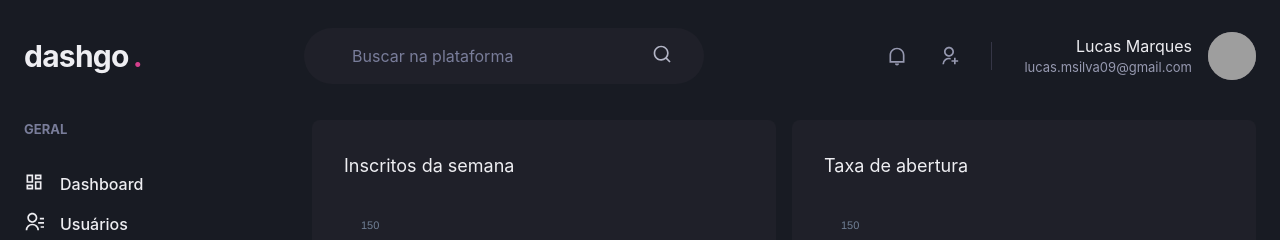
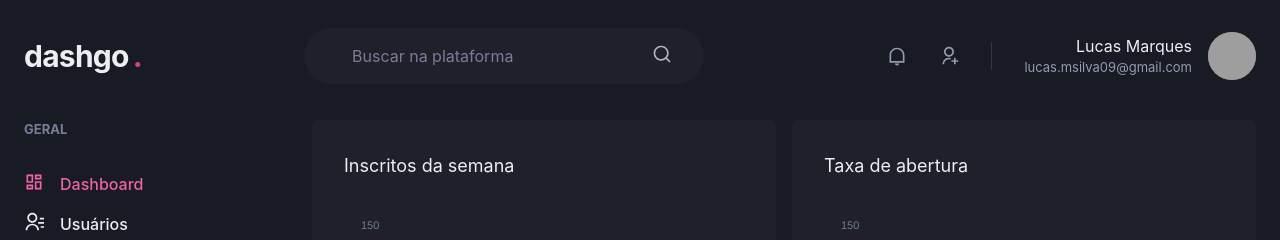
Before and after one commit to marqueslu/dashgo, a Next.js app: page /dashboard in a window 1280 px wide. Shown: the top 240 px of the page. Built offline with nearby package versions, Linux system fonts and the light colour scheme; grey boxes are pictures that could not be loaded.

Commit message:
Add navigable links

```diff
--- /dev/null
+++ b/src/components/ActiveLink.tsx
@@ -0,0 +1,32 @@
+import Link, { LinkProps } from "next/link";
+import { useRouter } from "next/router";
+import { cloneElement, ReactElement } from "react";
+
+interface ActiveLinkProps extends LinkProps {
+  children: ReactElement
+  shouldMatchExactHref?: boolean
+}
+
+export function ActiveLink ({children, shouldMatchExactHref = false, ...rest}: ActiveLinkProps) {
+  const { asPath } = useRouter()
+
+  let isActive = false
+
+  if(shouldMatchExactHref && (asPath === rest.href || asPath === rest.as)) {
+    isActive = true
+  }
+
+  if(!shouldMatchExactHref &&
+    (asPath.startsWith(String(rest.href)) ||
+    asPath.startsWith(String(rest.as)))) {
+      isActive = true
+  }
+
+  return (
+    <Link {...rest}>
+      {cloneElement(children, {
+        color: isActive ? 'pink.400' : 'gray.50'
+      })}
+    </Link>
+  )
+}
--- a/src/components/Sidebar/NavLink.tsx
+++ b/src/components/Sidebar/NavLink.tsx
@@ -1,16 +1,20 @@
-import { Text, Link, Icon, LinkProps as ChakraLinkProps } from '@chakra-ui/react'
+import { Text, Link as ChakraLink, Icon, LinkProps as ChakraLinkProps } from '@chakra-ui/react'
 import { ElementType } from 'react'
+import { ActiveLink } from '../ActiveLink'
 
 interface NavLinkProps extends ChakraLinkProps {
   icon: ElementType
   children: string
+  href: string
 }
 
-export function NavLink({ icon, children, ...rest }: NavLinkProps) {
+export function NavLink({ icon, children, href, ...rest }: NavLinkProps) {
   return (
-    <Link display="flex" align="center" {...rest}>
-      <Icon as={icon} fontSize="20" />
-      <Text marginLeft="4" fontWeight="medium">{children}</Text>
-    </Link>
+    <ActiveLink href={href} passHref>
+      <ChakraLink display="flex" align="center" {...rest}>
+        <Icon as={icon} fontSize="20" />
+        <Text marginLeft="4" fontWeight="medium">{children}</Text>
+      </ChakraLink>
+    </ActiveLink>
   )
 }
--- a/src/components/Sidebar/SidebarNav.tsx
+++ b/src/components/Sidebar/SidebarNav.tsx
@@ -7,12 +7,12 @@
   return (
     <Stack spacing="12" align="flex-start">
       <NavSection title="GERAL">
-        <NavLink icon={RiDashboardLine}>Dashboard</NavLink>
-        <NavLink icon={RiContactsLine}>Usuários</NavLink>
+        <NavLink icon={RiDashboardLine} href="/dashboard">Dashboard</NavLink>
+        <NavLink icon={RiContactsLine} href="/users">Usuários</NavLink>
       </NavSection>
       <NavSection title="AUTOMAÇÃO">
-        <NavLink icon={RiInputMethodLine}>Formulários</NavLink>
-        <NavLink icon={RiGitMergeLine}>Automação</NavLink>
+        <NavLink icon={RiInputMethodLine} href="/forms">Formulários</NavLink>
+        <NavLink icon={RiGitMergeLine} href="/automation">Automação</NavLink>
       </NavSection>
     </Stack>
   )
--- a/src/pages/users/index.tsx
+++ b/src/pages/users/index.tsx
@@ -14,6 +14,7 @@
   Text,
   useBreakpointValue
 } from '@chakra-ui/react'
+import Link from 'next/link'
 import { RiAddLine, RiPencilLine } from 'react-icons/ri'
 import { Header } from '../../components/Header'
 import { Pagination } from '../../components/Pagination'
@@ -35,6 +36,7 @@
         <Box flex="1" borderRadius={8} bg="gray.800" padding="8">
           <Flex marginBottom="8" justify="space-between" align="center">
             <Heading size="lg" fontWeight="normal">Usuários</Heading>
+            <Link href="users/create" passHref>
               <Button
                 as="a"
                 size="sm"
@@ -44,6 +46,7 @@
               >
                 Criar novo
               </Button>
+            </Link>
           </Flex>
 
           <Table colorScheme="whiteAlpha">
```
Also changed, not shown: src/pages/users/create.tsx (+5 -2 lines). Lines whose indentation alone changed are shown as unchanged.
